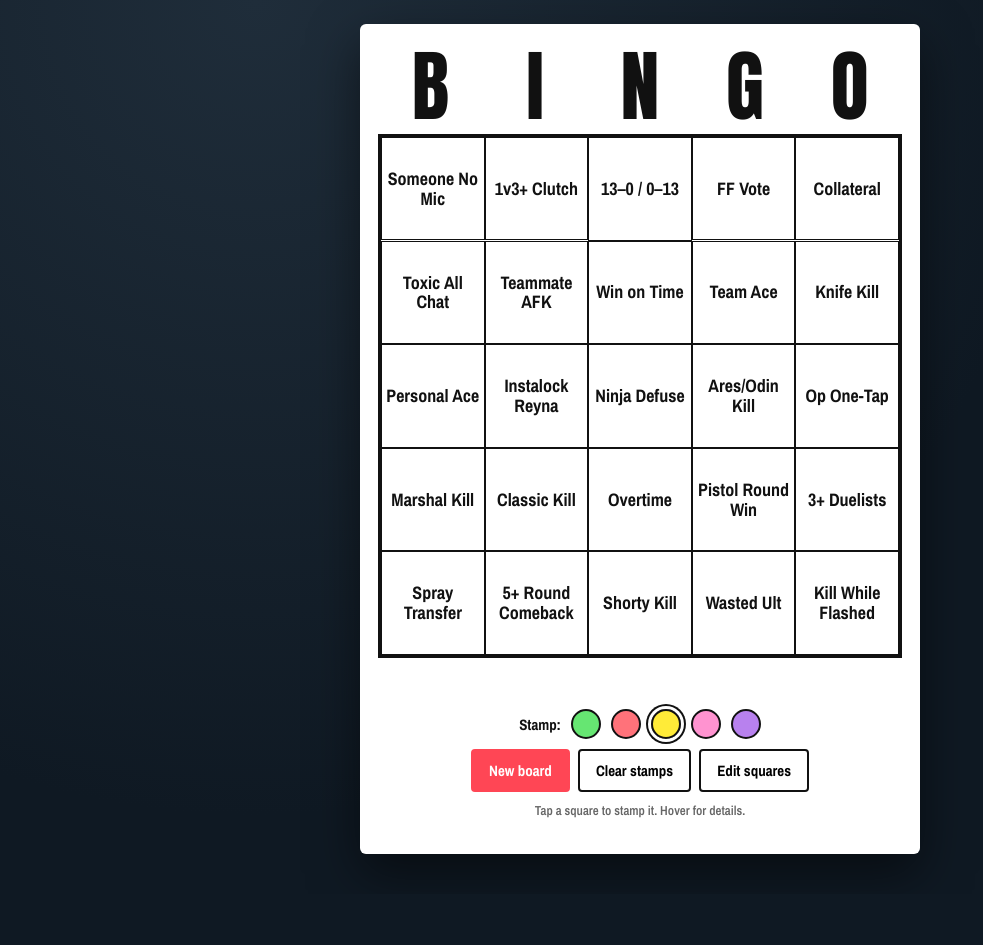
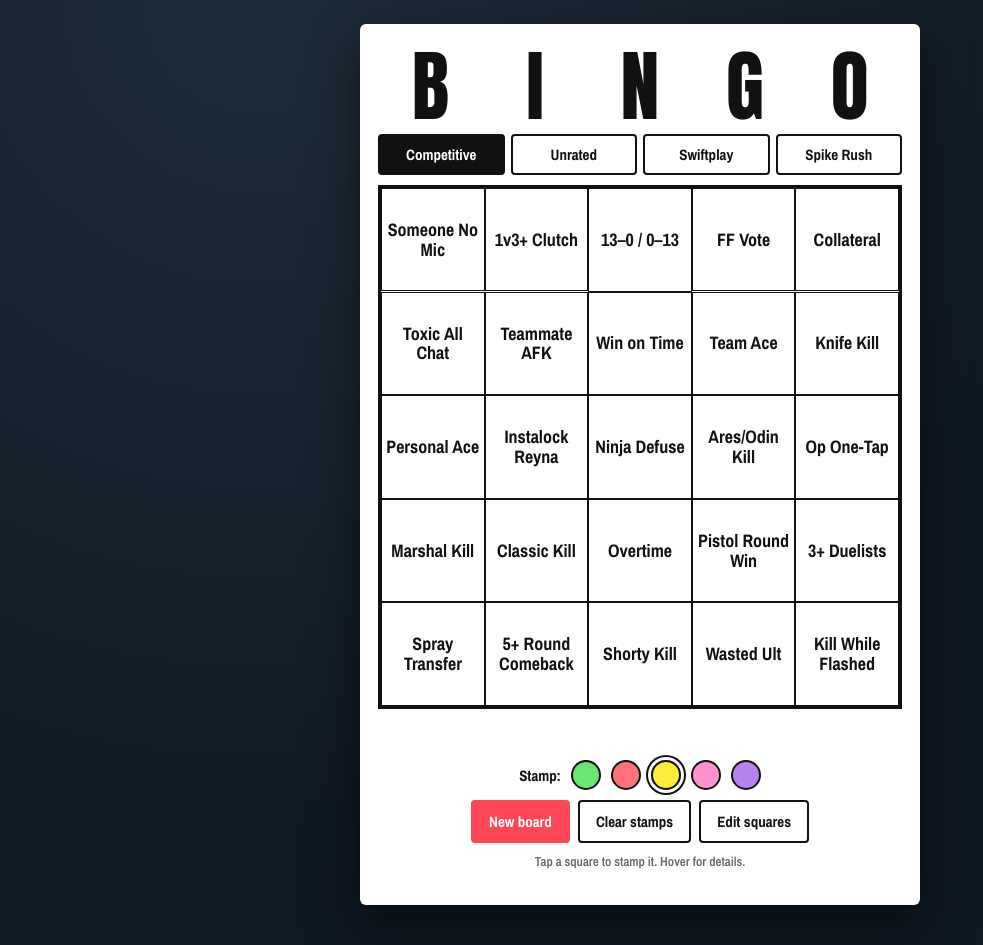
Before and after one commit to thenetimp/valorant-bingo, a plain HTML site: page index.html in a window 1280 px wide. Shown: the whole page, without its empty margins (0-983 px from the left). Before the commit the page ends 894 px from the top, so only its background shows below. Drawn offline with nearby package versions, Linux system fonts and the light colour scheme.

Commit message:
Update index.html

```diff
--- a/index.html
+++ b/index.html
@@ -8,6 +8,7 @@
 <link href="https://fonts.googleapis.com/css2?family=Anton&family=Archivo+Narrow:wght@600;700&display=swap" rel="stylesheet">
 <style>
   :root {
+    color-scheme: light;
     --green: #2bff3b;
     --ink: #111;
     --paper: #fff;
@@ -123,6 +124,7 @@
     padding: 9px 16px;
     border: 2px solid var(--ink);
     background: var(--paper);
+    color: var(--ink);
     border-radius: 4px;
     cursor: pointer;
   }
@@ -149,6 +151,14 @@
   }
   .swatch:hover { background: var(--c); transform: scale(1.1); }
   .swatch[aria-pressed="true"] { box-shadow: 0 0 0 3px var(--paper), 0 0 0 5px var(--ink); }
+  .modes {
+    display: grid;
+    grid-template-columns: repeat(4, 1fr);
+    gap: 6px;
+    margin: 0 0 10px;
+  }
+  .modes button { padding: 8px 4px; font-size: clamp(12px, 3.4vw, 15px); }
+  .modes button[aria-pressed="true"] { background: var(--ink); color: var(--paper); }
   .hint { text-align: center; font-size: 13px; color: #666; margin-top: 10px; }
   .editing .cell { cursor: text; }
   .editing .cell .label { outline: 1px dashed #999; padding: 2px; min-width: 60%; }
@@ -186,6 +196,7 @@
 <body>
 <main class="card">
   <div class="letters" id="letters"><span>B</span><span>I</span><span>N</span><span>G</span><span>O</span></div>
+  <div class="modes" id="modes" role="group" aria-label="Game mode"></div>
   <div class="grid" id="grid" role="grid" aria-label="Bingo board"></div>
   <div class="status" id="status" aria-live="polite"></div>
   <div class="colors" id="colors"><span>Stamp:</span></div>
@@ -200,7 +211,10 @@
 
 <script>
 // ===== Bingo squares: edit this list =====
-// text: what shows on the square   hint: helper text shown on hover
+// text:  what shows on the square
+// hint:  helper text shown on hover
+// modes: which game modes it can appear in (leave it out = every mode)
+//        "competitive", "unrated", "swiftplay", "spikerush"
 const SQUARES = [
   { text: "1v2 Clutch",        hint: "Win a round as the last one alive against 2 enemies." },
   { text: "1v3+ Clutch",       hint: "Win a round as the last one alive against 3 or more enemies." },
@@ -212,8 +226,8 @@ const SQUARES = [
   { text: "Wallbang Kill",     hint: "Get a kill by shooting through a wall or object." },
   { text: "Kill While Flashed",hint: "Get a kill while blinded by a flash." },
   { text: "Spray Transfer",    hint: "3 or more kills in one continuous spray." },
-  { text: "Eco Win",           hint: "Win a round on a save/eco buy." },
-  { text: "Pistol Round Win",  hint: "Win round 1 or round 13." },
+  { text: "Eco Win",           hint: "Win a round on a save/eco buy.", modes: ["competitive","unrated"] },
+  { text: "Pistol Round Win",  hint: "Win the first round of either half.", modes: ["competitive","unrated","swiftplay"] },
   { text: "Sheriff Headshot",  hint: "Headshot kill with the Sheriff." },
   { text: "Classic Kill",      hint: "Get a kill with the Classic." },
   { text: "Marshal Kill",      hint: "Get a kill with the Marshal." },
@@ -234,24 +248,34 @@ const SQUARES = [
   { text: "Teammate AFK",      hint: "A teammate is AFK for a full round." },
   { text: "Toxic All Chat",    hint: "An enemy is very toxic in all chat." },
   { text: "FF Vote",           hint: "Someone calls a surrender vote." },
-  { text: "Overtime",          hint: "The match goes to overtime (12–12)." },
-  { text: "13–0 / 0–13",       hint: "The match ends 13–0 either way." },
-  { text: "5+ Round Comeback", hint: "Win the match after being down 5 or more rounds." },
+  { text: "Overtime",          hint: "The match goes to overtime at 12–12.", modes: ["competitive","unrated"] },
+  { text: "13–0 / 0–13",       hint: "The match ends 13–0 either way.", modes: ["competitive","unrated"] },
+  { text: "5–0 / 0–5",         hint: "The match ends 5–0 either way.", modes: ["swiftplay"] },
+  { text: "4–0 / 0–4",         hint: "The match ends 4–0 either way.", modes: ["spikerush"] },
+  { text: "Sudden Death",      hint: "The match is tied and goes to a single deciding round.", modes: ["swiftplay","spikerush"] },
+  { text: "5+ Round Comeback", hint: "Win the match after being down 5 or more rounds.", modes: ["competitive","unrated"] },
   { text: "Clutch Rotate",     hint: "A last-second rotate saves the round." },
   { text: "Match MVP",         hint: "Top of the scoreboard when the match ends." }
 ];
 
 // =========================================
 
-const KEY = "valorant-bingo-v3";
+const MODES = {
+  competitive: "Competitive",
+  unrated:     "Unrated",
+  swiftplay:   "Swiftplay",
+  spikerush:   "Spike Rush"
+};
 
-function newBoard() {
-  const pool = SQUARES.slice();
+const KEY = "valorant-bingo-v4";
+
+function newBoard(mode) {
+  const pool = SQUARES.filter(s => !s.modes || s.modes.includes(mode));
   for (let i = pool.length - 1; i > 0; i--) {
     const j = Math.floor(Math.random() * (i + 1));
     [pool[i], pool[j]] = [pool[j], pool[i]];
   }
-  return pool.slice(0, 25).map(s => ({ ...s }));
+  return pool.slice(0, 25).map(({ text, hint }) => ({ text, hint }));
 }
 
 function freshMarks() {
@@ -263,7 +287,8 @@ try {
   const saved = JSON.parse(localStorage.getItem(KEY));
   if (saved && Array.isArray(saved.board) && saved.board.length === 25) state = saved;
 } catch (e) {}
-if (!state) state = { board: newBoard(), marked: freshMarks(), color: "yellow" };
+if (!state) state = { mode: "competitive", board: newBoard("competitive"), marked: freshMarks(), color: "yellow" };
+if (!MODES[state.mode]) state.mode = "competitive";
 
 const save = () => { try { localStorage.setItem(KEY, JSON.stringify(state)); } catch (e) {} };
 
@@ -301,6 +326,28 @@ Object.keys(COLORS).forEach(name => {
   colorsEl.appendChild(b);
 });
 applyColor();
+
+// ----- game modes -----
+const modesEl = document.getElementById("modes");
+function applyMode() {
+  modesEl.querySelectorAll("button").forEach(b =>
+    b.setAttribute("aria-pressed", b.dataset.mode === state.mode));
+}
+Object.entries(MODES).forEach(([key, label]) => {
+  const b = document.createElement("button");
+  b.dataset.mode = key;
+  b.textContent = label;
+  b.onclick = () => {
+    if (state.mode === key) return;
+    state.mode = key;
+    state.board = newBoard(key);
+    state.marked = freshMarks();
+    lastCount = 0;
+    save(); applyMode(); render();
+  };
+  modesEl.appendChild(b);
+});
+applyMode();
 
 // ----- hover tooltip -----
 const tip = document.getElementById("tip");
@@ -391,7 +438,7 @@ document.getElementById("reset").onclick = () => {
 };
 
 document.getElementById("shuffle").onclick = () => {
-  state.board = newBoard();
+  state.board = newBoard(state.mode);
   state.marked = freshMarks();
   lastCount = 0;
   hintEl.textContent = DEFAULT_HINT;
```
